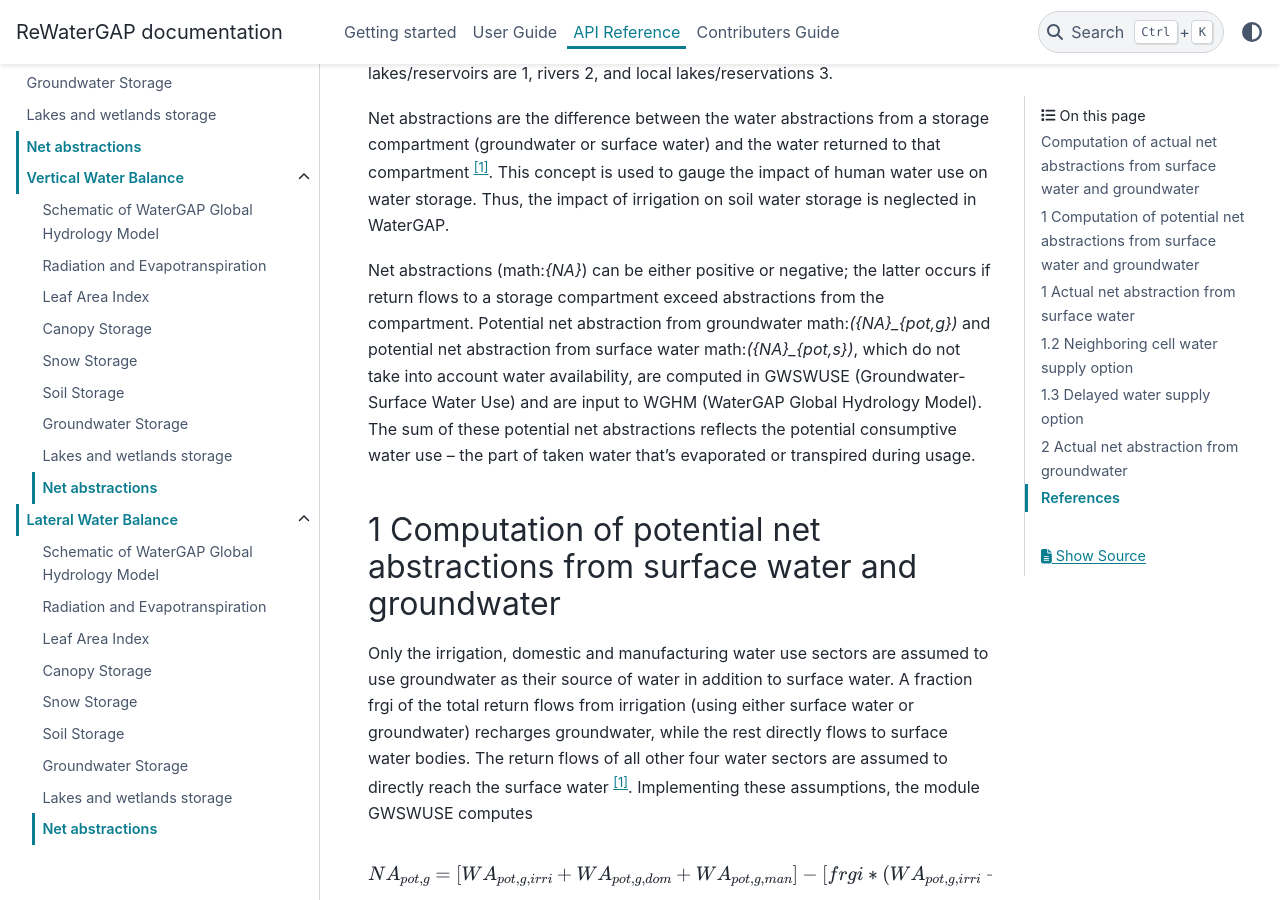
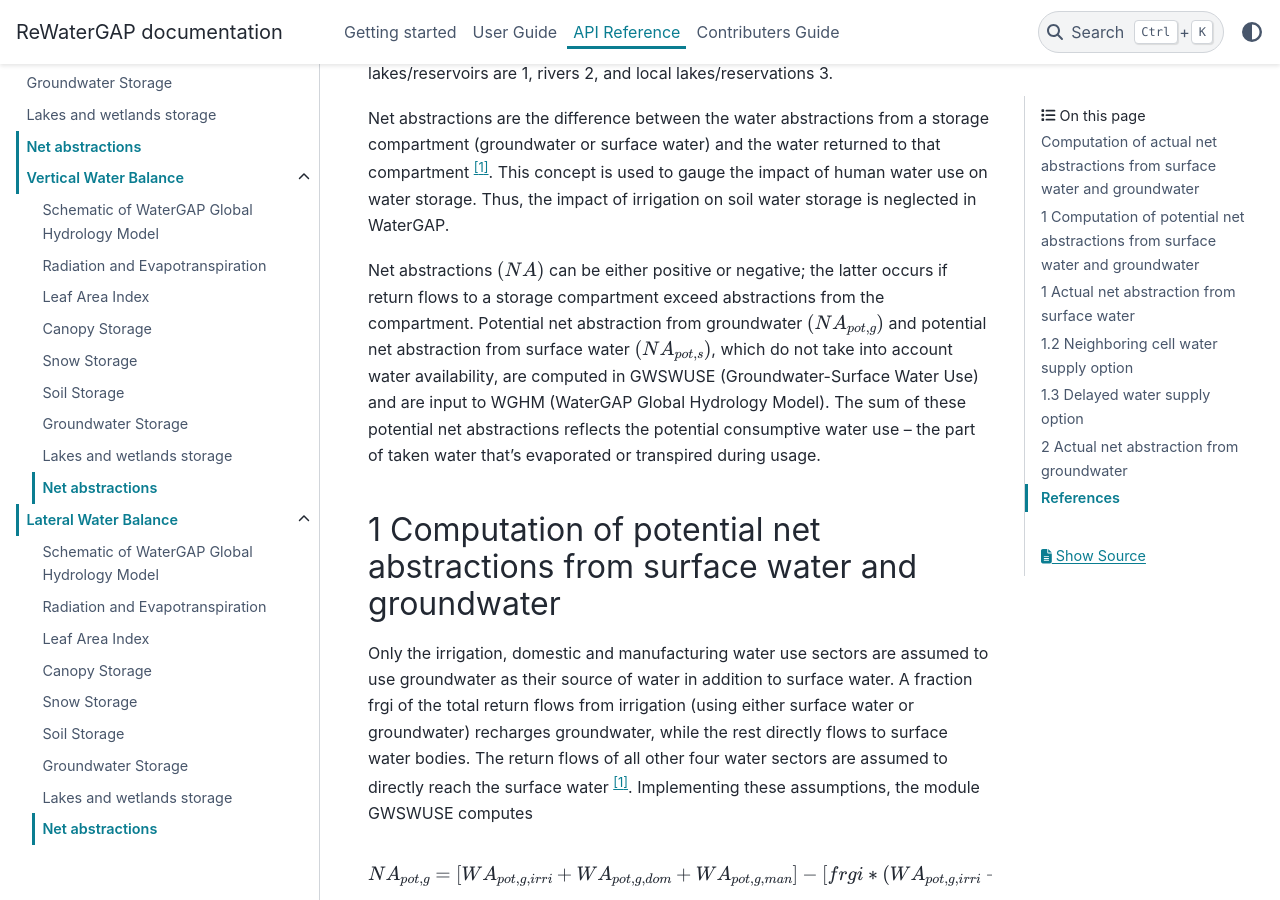
Before and after one commit to HydrologyFrankfurt/ReWaterGAP, a Sphinx documentation site: the page built from docs/api_docs/net_abstractions.rst, in a window 1280 px wide and 900 px high, scrolled down 452 px. Built offline with Sphinx 7.4.7 and the PyData theme 0.15.4, drawn with Linux system fonts in a browser that asks for light colours.

Commit message:
Update net_abstractions.rst

```diff
--- a/docs/api_docs/net_abstractions.rst
+++ b/docs/api_docs/net_abstractions.rst
@@ -6,8 +6,8 @@ In WaterGAP, water usage across five sectors is simulated, differentiating betwe
 
 Net abstractions are the difference between the water abstractions from a storage compartment (groundwater or surface water) and the water returned to that compartment [1]_. This concept is used to gauge the impact of human water use on water storage. Thus, the impact of irrigation on soil water storage is neglected in WaterGAP.
 
-Net abstractions (math:`{NA}`) can be either positive or negative; the latter occurs if return flows to a storage compartment exceed abstractions from the compartment.
-Potential net abstraction from groundwater math:`({NA}_{pot,g})` and potential net abstraction from surface water math:`({NA}_{pot,s})`, which do not take into account water availability, are computed in GWSWUSE (Groundwater-Surface Water Use) and are input to WGHM (WaterGAP Global Hydrology Model). The sum of these potential net abstractions reflects the potential consumptive water use – the part of taken water that's evaporated or transpired during usage.
+Net abstractions :math:`({NA})` can be either positive or negative; the latter occurs if return flows to a storage compartment exceed abstractions from the compartment.
+Potential net abstraction from groundwater :math:`({NA}_{pot,g})` and potential net abstraction from surface water :math:`({NA}_{pot,s})`, which do not take into account water availability, are computed in GWSWUSE (Groundwater-Surface Water Use) and are input to WGHM (WaterGAP Global Hydrology Model). The sum of these potential net abstractions reflects the potential consumptive water use – the part of taken water that's evaporated or transpired during usage.
 
 
 1 Computation of potential net abstractions from surface water and groundwater
```
